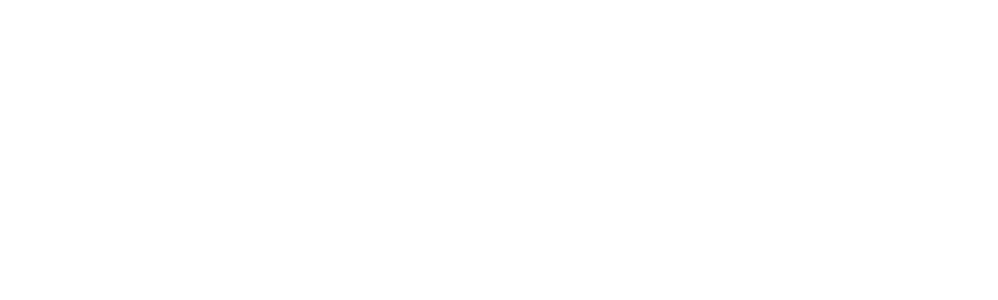
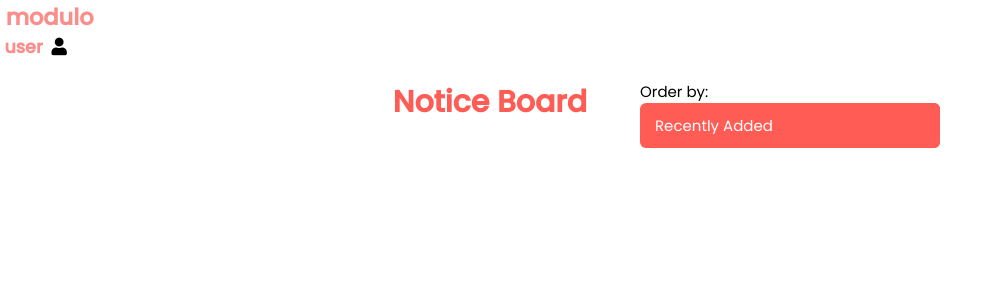
Before and after one commit to GayanKod/Modulo, a React (Create React App) app in the folder client/: page /noticeboard-staff in a window 1280 px wide. Before the commit this address had no page. Shown: the top 300 px of the page, without its empty margins (0-998 px from the left). Built offline with nearby package versions, Linux system fonts and the light colour scheme.

Commit message:
notice - added staff & student pages

```diff
--- a/client/src/App.tsx
+++ b/client/src/App.tsx
@@ -11,6 +11,8 @@
 import AdminPanelUsers from "./pages/AdminPanel/AdminPanelUsers";
 import AdminPanelUser from "./pages/AdminPanel/AdminPanelUser";
 import AdminPanelNewUser from "./pages/AdminPanel/AdminPanelNewUser";
+import NoticeboardStudent from "./pages/NoticeboardStudent";
+import NoticeboardStaff from "./pages/NoticeboardStaff";
 
 function App() {
   return (
@@ -23,6 +25,9 @@
           <Route  path="/timeline" element={<TimelinePage/>}/>
           <Route path="/lec-hall-allocation" element={<LecHomePage />} /> */}
           <Route path="/noticeboard" element={<NoticeBoard />} />
+          <Route path="/noticeboard-student" element={<NoticeboardStudent />} />
+          <Route path="/noticeboard-staff" element={<NoticeboardStaff />} />
+
           {/* <Route
             path="/lec-hall-allocation/booking"
             element={<LecHallBooking />}
--- a/client/src/components/Noticeboard/NoticeCard.tsx
+++ b/client/src/components/Noticeboard/NoticeCard.tsx
@@ -1,4 +1,5 @@
 import React, {useState}  from 'react';
+import { render } from 'react-dom';
 import "../../styles/NoticeCard.scss";
 import {INotice} from "./interface";
 import DeleteOutlineIcon from "@material-ui/icons/DeleteOutline";
@@ -7,12 +8,15 @@
 
 
 
+
 interface Props {
 
   notice: INotice;
+
   deleteNotice(noticeTitleToDelete: string): void;
   editNotice(noticeToEdit: string): void;
   sendSMS(noticeToSendSMS: string): void;
+
 
 }
 
@@ -20,6 +24,10 @@
 
 const NoticeCard = ({notice, deleteNotice, editNotice, sendSMS}: Props)=>
 {
+
+
+
+
     return (
 
     <div className="notice">
@@ -27,6 +35,11 @@
       <div className="content">
           <div className="title">
             {notice.noticeTitle}
+            &nbsp;&nbsp;&nbsp;
+          <div className="date">
+
+            {notice.date}
+          </div>
 
             </div>
 
--- a/client/src/components/Noticeboard/NoticeInput.tsx
+++ b/client/src/components/Noticeboard/NoticeInput.tsx
@@ -10,6 +10,8 @@
     const [notice, setNotice] =useState<string>("");
     const [description, setDescription] =useState<string>("");
     const [noticeList, setNoticeList] =useState<INotice[]>([]);
+    const [edit, setEdit] =useState<boolean>(false);
+    // const [editNotice, setEditNotice]=useState<string>("");
 
 
 
--- a/client/src/components/Noticeboard/interface.ts
+++ b/client/src/components/Noticeboard/interface.ts
@@ -2,4 +2,6 @@
 
     noticeTitle: string;
     description: string;
+    date: Date;
+
 }
--- /dev/null
+++ b/client/src/pages/NoticeboardStaff.tsx
@@ -0,0 +1,36 @@
+import React, {FC, ChangeEvent, useState} from 'react';
+import NoticeCard from "../components/Noticeboard/NoticeCard";
+import Dropdown from '../components/Noticeboard/Dropdown';
+import "../styles/NoticeBoard.scss";
+import Navbar2 from '../components/Navbar2';
+
+
+function NoticeboardStaff(){
+
+    return  (
+       <div>
+              <Navbar2 />
+              <div className="NoticeBoard">
+                    <span className ="NoticeBoard-title">
+
+                     <div id='leftbox'>
+                     <h1>Notice Board</h1>
+                     </div>
+
+                     <div id='rightbox'>
+                     <p>Order by:</p><Dropdown/>
+                     </div>
+
+
+                    </span>
+                    <br></br>
+
+           </div>
+       </div>
+
+  );
+  }
+
+
+
+  export default NoticeboardStaff;
--- /dev/null
+++ b/client/src/pages/NoticeboardStudent.tsx
@@ -0,0 +1,34 @@
+import React, {FC, ChangeEvent, useState} from 'react';
+import NoticeCard from "../components/Noticeboard/NoticeCard";
+import Dropdown from '../components/Noticeboard/Dropdown';
+import "../styles/NoticeBoard.scss";
+import Navbar2 from '../components/Navbar2';
+
+
+function NoticeboardStudent(){
+
+    return  (
+       <div>
+              <Navbar2 />
+              <div className="NoticeBoard">
+                    <span className ="NoticeBoard-title">
+
+                     <div id='leftbox'>
+                     <h1>Notice Board</h1>
+                     </div>
+
+                     <div id='rightbox'>
+                     <p>Order by:</p><Dropdown/>
+                     </div>
+
+
+                    </span>
+           </div>
+       </div>
+
+  );
+  }
+
+
+
+  export default NoticeboardStudent;
```
Also changed, not shown: 1 other file (tests, documents, lock files or other folders).
